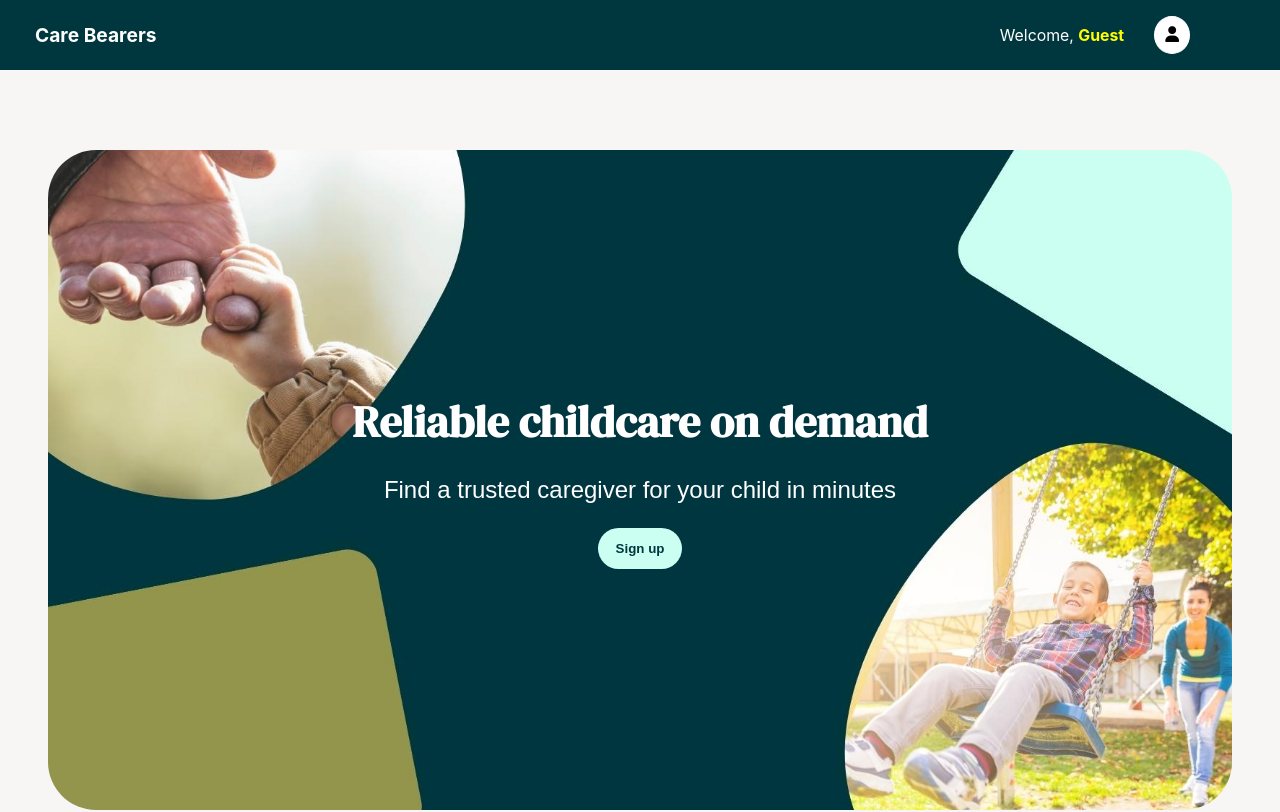
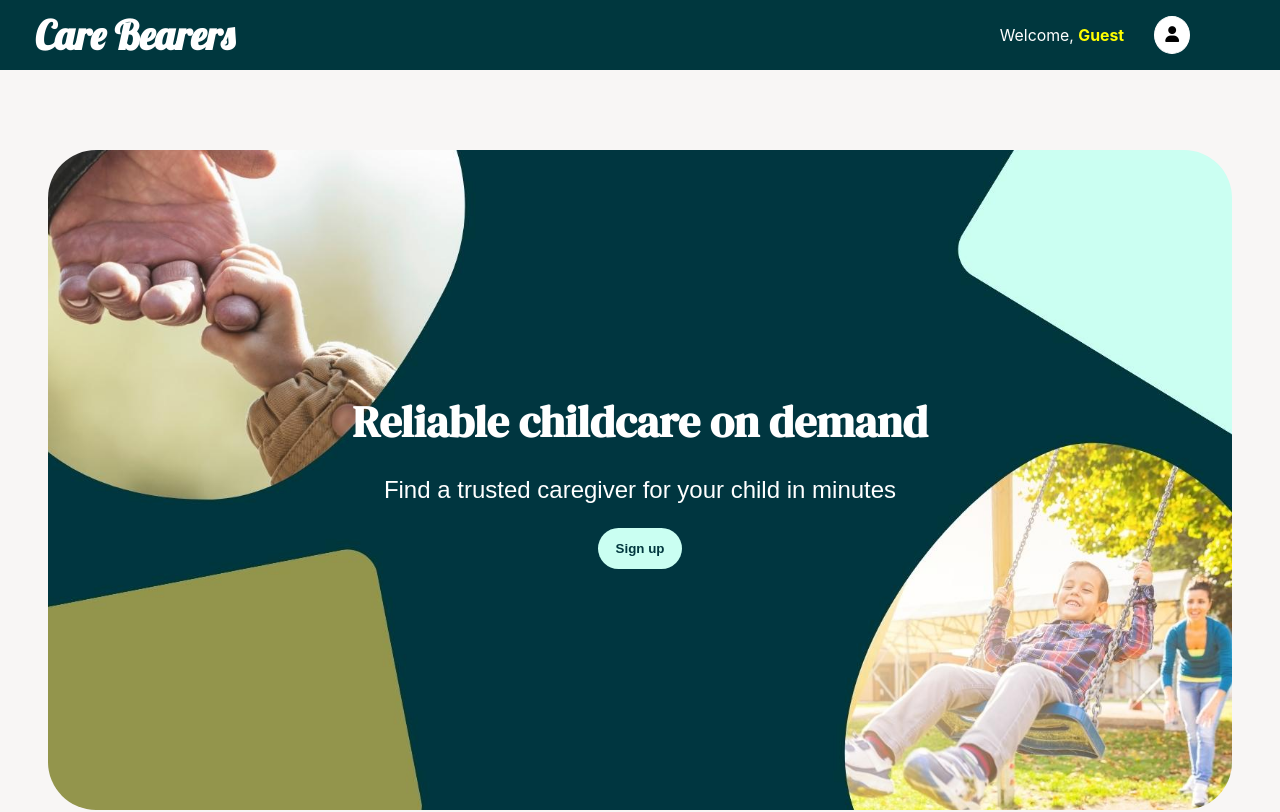
Before and after one commit to karilyn/CareBearers, a React (Create React App) app in the folder frontend/: page / in a window 1280 px wide. Shown: the top 812 px of the page. Built offline with nearby package versions, Linux system fonts and the light colour scheme; a web font is replaced by a local one.

Commit message:
Change logo font

```diff
--- a/frontend/src/components/NavigationBar/NavigationBar.scss
+++ b/frontend/src/components/NavigationBar/NavigationBar.scss
@@ -18,6 +18,9 @@ nav {
     font-weight: bold;
     padding: 0 10px;
     margin-left: 15px;
+    font-family: $font-logo;
+    font-size: 2.5rem;
+
   }
 
   div {
```
